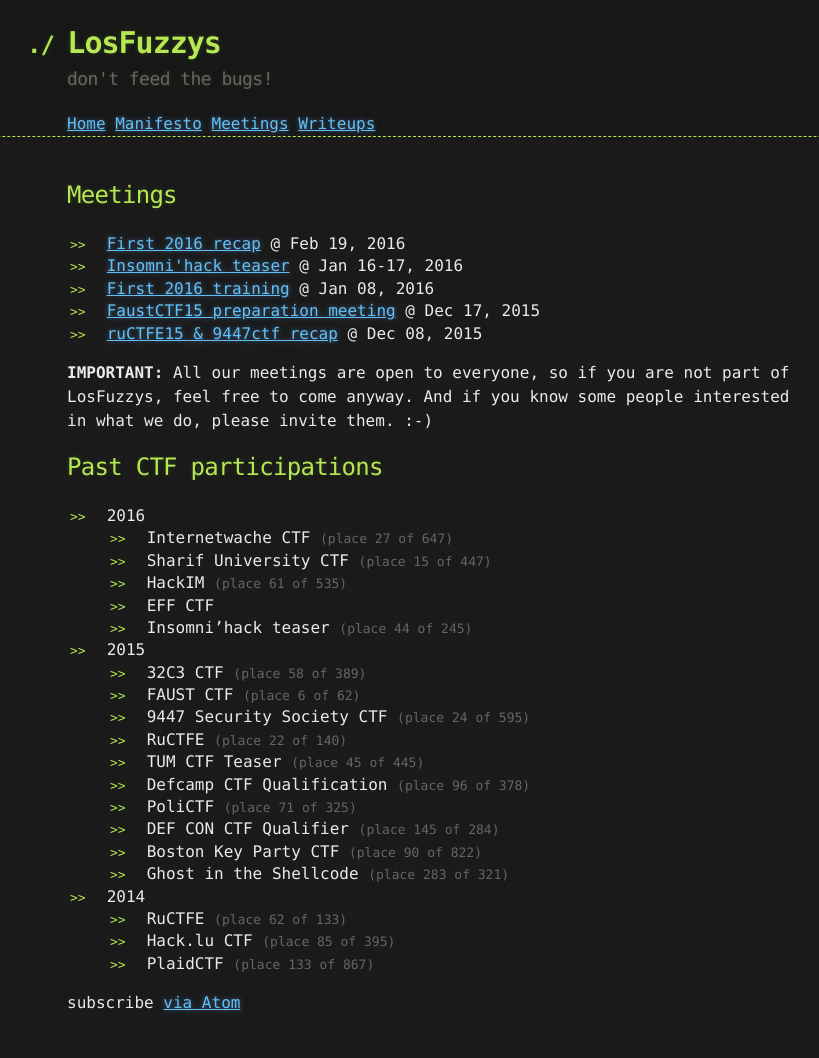
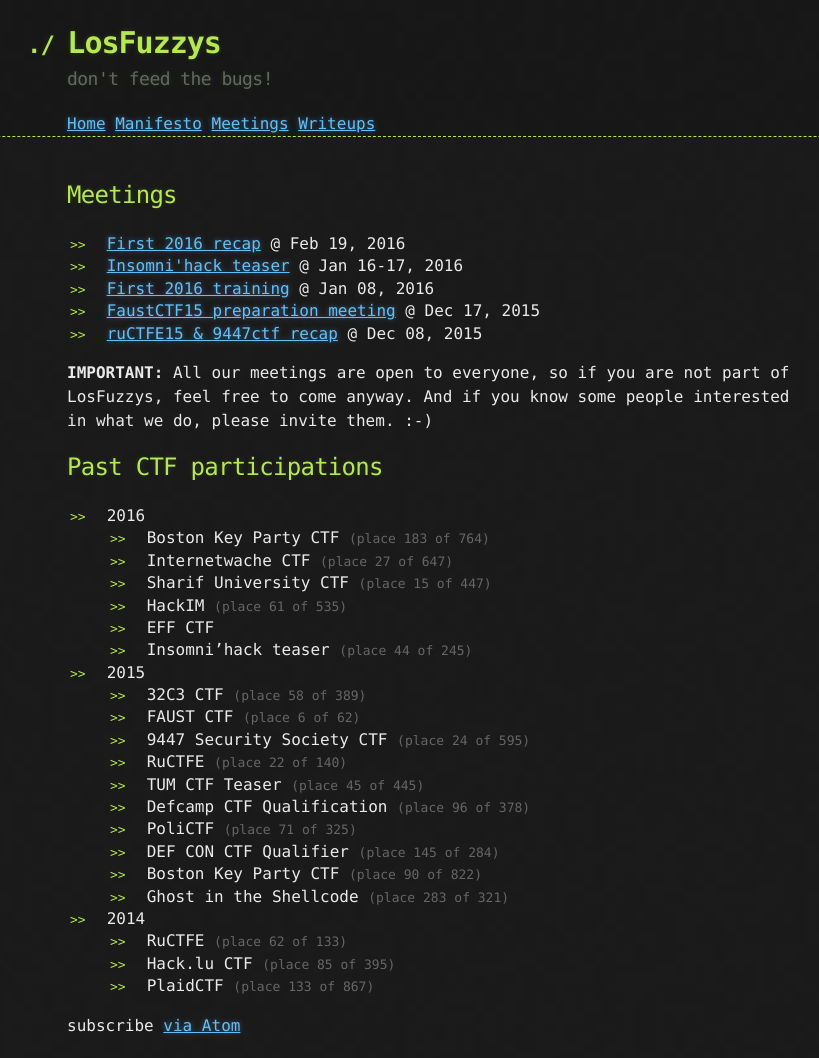
Before and after one commit to mtps3/Mtps3.github.io, a Jekyll site: the page built from meetings.md, in a window 1280 px wide. Shown: the whole page, without its empty margins (198-1017 px from the left). Built offline with Jekyll 4.4.1, drawn with Linux system fonts in a browser that asks for light colours; before the commit the page ends 1035 px from its top, so only the background shows below that.

Commit message:
added Boston Key Party score

```diff
--- a/meetings.md
+++ b/meetings.md
@@ -18,6 +18,7 @@
 <!-- generated using scripts/getPastCTFs.py  -->
 
 * 2016
+  * Boston Key Party CTF <span class="discreet">(place 183 of 764)</span>
   * Internetwache CTF <span class="discreet">(place 27 of 647)</span>
   * Sharif University CTF <span class="discreet">(place 15 of 447)</span>
   * HackIM  <span class="discreet">(place 61 of 535)</span>
```
